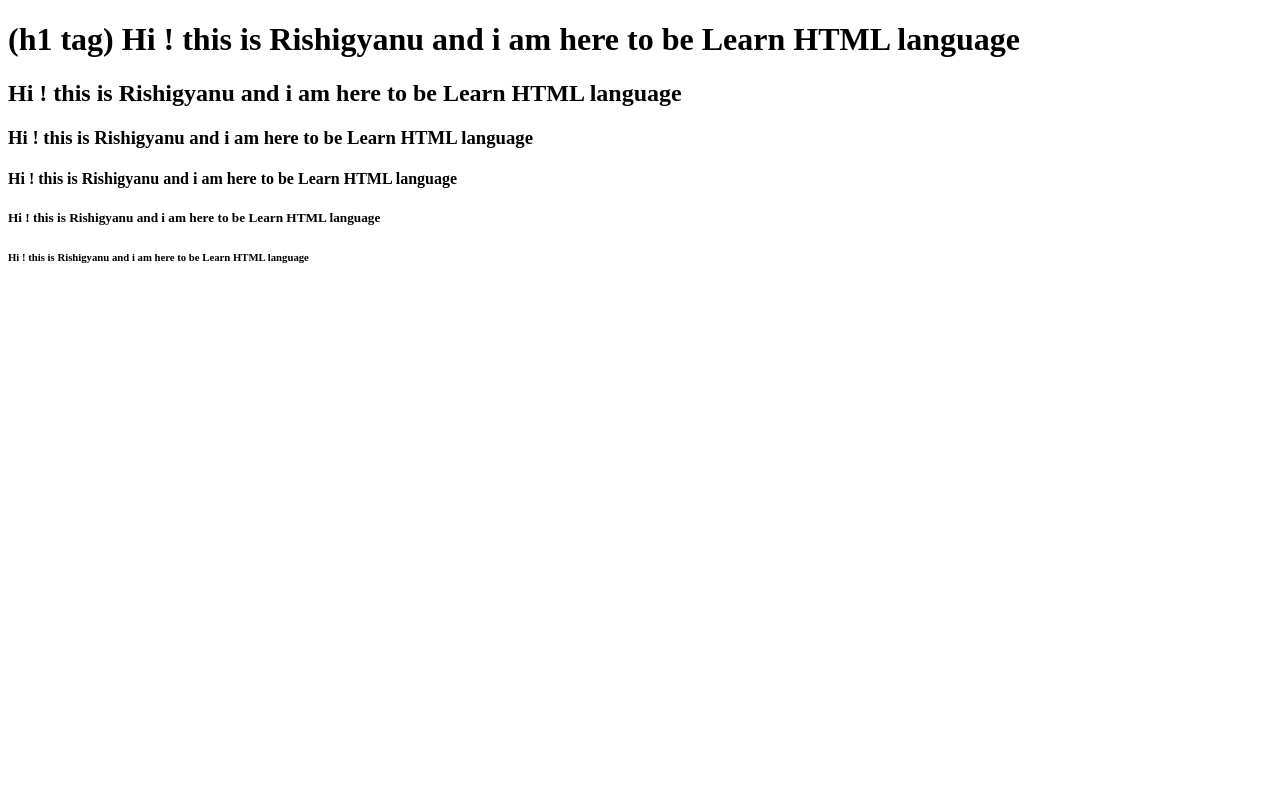
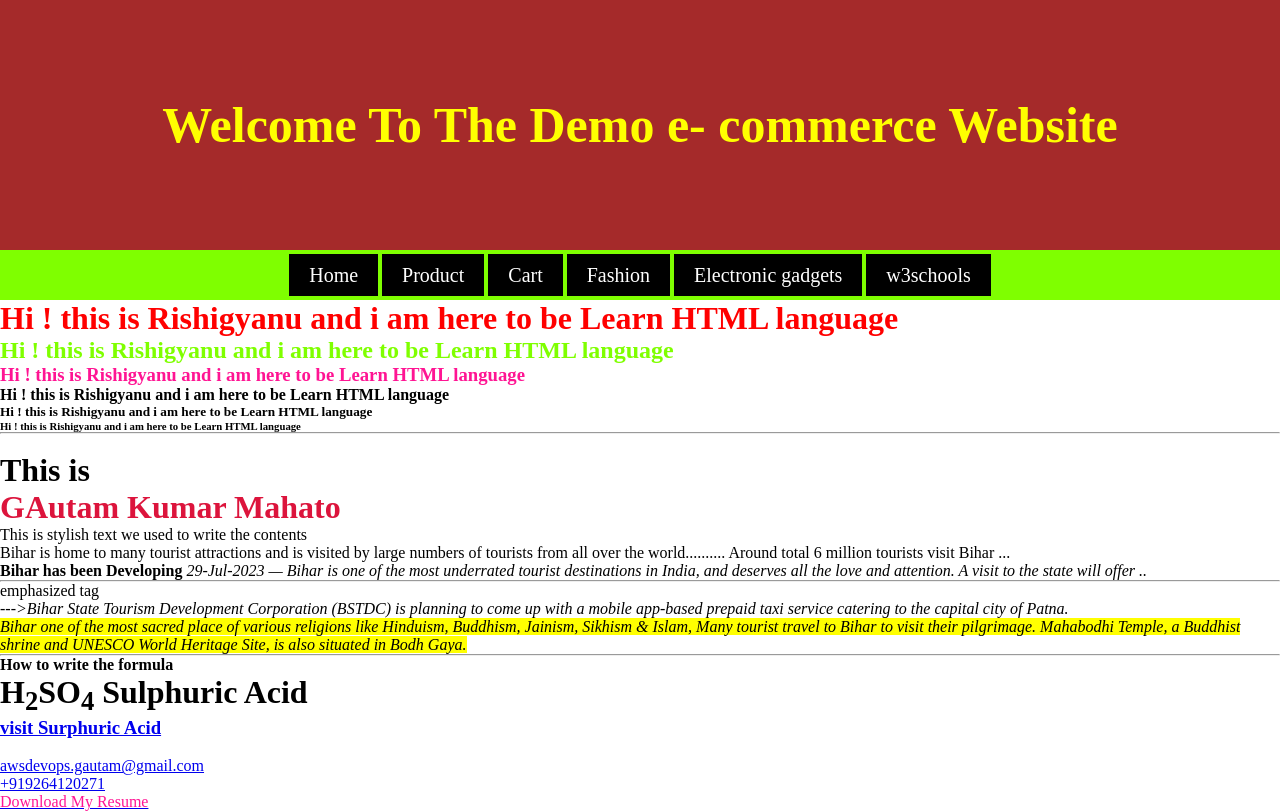
Before and after one commit to gautammahato/PracticeHTML-Code, a plain HTML site: page index.html in a window 1280 px wide. Drawn offline with Linux system fonts and the light colour scheme.

Commit message:
this is 2nd commit

```diff
--- /dev/null
+++ b/css/style.css
@@ -0,0 +1,54 @@
+.header {
+    width: 100;
+    height: 250px;
+    background-color: brown;
+    color: yellow;
+}
+*{
+    padding: 0px;
+    margin: 0px;
+
+}
+body{
+    margin: 0px;
+    height: 0px;
+}
+.header h1{
+    text-align: center;
+    font-size: 50px;
+    line-height: 250px;
+
+}
+.nav{
+    width: 100%;
+    height: 50px;
+    background-color: chartreuse;
+    text-align: center;
+}
+.nav ul{
+    list-style-type: disc;
+    line-height: 50px;
+}
+.nav ul li{
+    display: inline;
+}
+.nav ul li a{
+    color: white;
+    background-color: black;
+    font-size: 20px;
+    padding: 10px 20px;
+    text-decoration: none;
+
+}
+.nav ul li a:visited{
+    color: white;
+    background-color: blueviolet;
+}
+.nav ul li a:hover{
+    color: chartreuse;
+    background-color: brown;
+}
+.nav ul li a:active{
+    color: chartreuse;
+    background-color: blue;
+}
--- a/index.html
+++ b/index.html
@@ -1,18 +1,80 @@
 <!DOCTYPE html>
-<html>
+<html lang="en">
 <head>
-        <title>
-            Rishigyanu
-        </title>
+    <meta charset="UTF-8">
+    <meta http-equiv="X-UA-Compatible" content="IE=edge">
+    <meta name="viewport" content="width=device-width, initial-scale=1.0">
+    <title>Rishigyanu</title>
+    <link rel="stylesheet" href="css/style.css">
 </head>
 <body>
+    <div class="header">
+        <H1>
+            Welcome To The Demo e- commerce Website
+
+        </H1>
+    </div>
+    <div class="nav">
+        <ul>
+            <li><a href="#">Home</a></li>
+            <li><a href="https://www.amazon.in/"target="_blank" title="visit Now">Product</a></li>
+            <li><a href="http://www.flipkart.com"target="_blank" title="visit Now">Cart</a></li>
+            <li><a href="https://www.flipkart.com/clothing-and-accessories/bottomwear/pr?sid=clo,vua&p[]=facets.ideal_for%255B%255D%3DMen&p[]=facets.ideal_for%255B%255D%3Dmen&otracker=categorytree&fm=neo%2Fmerchandising&iid=M_119a3c6e-bb12-42a8-9312-67c7b96c2903_1_372UD5BXDFYS_MC.AX3QICES0ARQ&otracker=hp_rich_navigation_1_1.navigationCard.RICH_NAVIGATION_Fashion~Men%2527s%2BBottom%2BWear~All_AX3QICES0ARQ&otracker1=hp_rich_navigation_PINNED_neo%2Fmerchandising_NA_NAV_EXPANDABLE_navigationCard_cc_1_L2_view-all&cid=AX3QICES0ARQ"target="_blank" title="visit Now">Fashion</a></li>
+            <li><a href="https://www.amazon.in/s?k=eletronic&crid=FNKHZEED5ZI6&sprefix=eletronic%2Caps%2C296&ref=nb_sb_noss_2"target="_blank" title="visit Now">Electronic gadgets</a></li>
+            <li><a href="https://www.w3schools.com/html/html_intro.asp"target="_blank" title="visit Now">w3schools</a></li>
+
+        </ul>
+
+    </div>
+
     <!--h1(36px) h2 (30px) h3 (24px) h4 (18px) h5 (14px) h6 (12px)-->
-        <h1>(h1 tag)  Hi ! this is Rishigyanu and i am here to be Learn HTML language</h1>
-        <h2>Hi ! this is Rishigyanu and i am here to be Learn HTML language</h2>
-        <h3>Hi ! this is Rishigyanu and i am here to be Learn HTML language</h3>
+    <!-- how to write colorful text -->
+
+    <h1><p style="color:red;">Hi ! this is Rishigyanu and i am here to be Learn HTML language</p></h1>
+    <h2><p style="color: chartreuse;">Hi ! this is Rishigyanu and i am here to be Learn HTML language</p></h2>
+    <h3><p style="color: deeppink;">Hi ! this is Rishigyanu and i am here to be Learn HTML language</p></h3>
     <h4>Hi ! this is Rishigyanu and i am here to be Learn HTML language</h4>
     <h5>Hi ! this is Rishigyanu and i am here to be Learn HTML language</h5>
     <h6>Hi ! this is Rishigyanu and i am here to be Learn HTML language</h6>
+    <hr>
+    <br>
+    <h1>This is <strong><p style="color:crimson;">GAutam Kumar Mahato</p></strong></h1>
+    <!--This is bold text we used to write the contents-->
+    <p>This is stylish text we used to write the contents</p>
+
+    <p>Bihar is home to many tourist attractions and is visited by large numbers of tourists from all over the world..........
+       Around total 6 million tourists visit Bihar ...</p>
+    <strong>Bihar</strong><b> has been Developing</b>
+    <i>29-Jul-2023 — Bihar is one of the most underrated tourist destinations in India,
+        and deserves all the love and attention. A visit to the state will offer ..</i>
+    <hr>
+    emphasized tag
+    <br>
+    <em>--->Bihar State Tourism Development Corporation (BSTDC) is planning to come up with a
+         mobile app-based prepaid taxi service catering to the capital city of Patna.</em>
+    <br>
+    <em><mark>
+        Bihar one of the most sacred place of various religions like Hinduism, Buddhism, Jainism, Sikhism & Islam,
+        Many tourist travel to Bihar to visit their pilgrimage. Mahabodhi Temple, a Buddhist shrine and UNESCO World
+        Heritage Site, is also situated in Bodh Gaya.
+    </mark></em>
+    <hr>
+
+
+    <!--How to write Formula-->
+    <b><p>How to write the formula</p></b>
+    <h1>H<sub>2</sub>SO<sub>4</sub> Sulphuric Acid</h1>
+    <!-- TODO: a tag -->
+    <h3><a href="https://pubchem.ncbi.nlm.nih.gov/compound/Sulfuric-Acid"target="_blank" title="visit Now">visit Surphuric Acid</a></h3>
+    <br>
+    <a href="mailto:">awsdevops.gautam@gmail.com</a>
+    <br>
+    <a href="tel:"> +919264120271</a>
+    <br>
+    <a href="Gautam_202210.pdf"><p style="color: deeppink;">Download My Resume</p></a>
+
+
+
 
 
 </body>
```
Also changed, not shown: 1 other file. Lines whose indentation alone changed are shown as unchanged.
